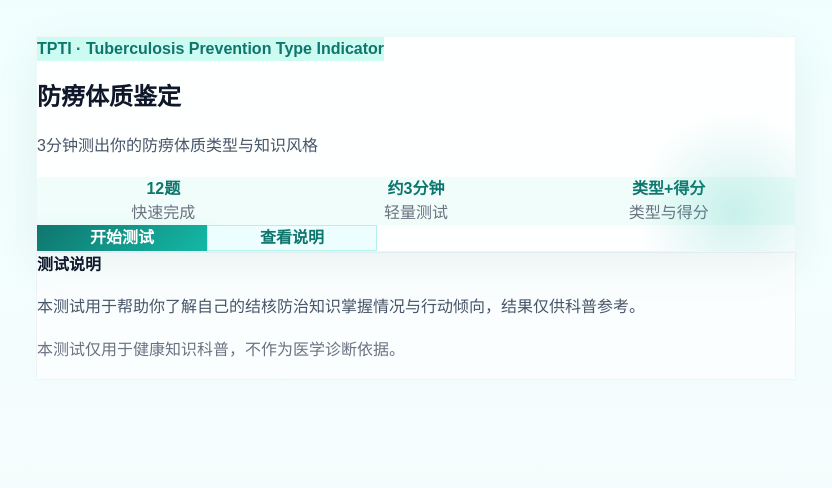
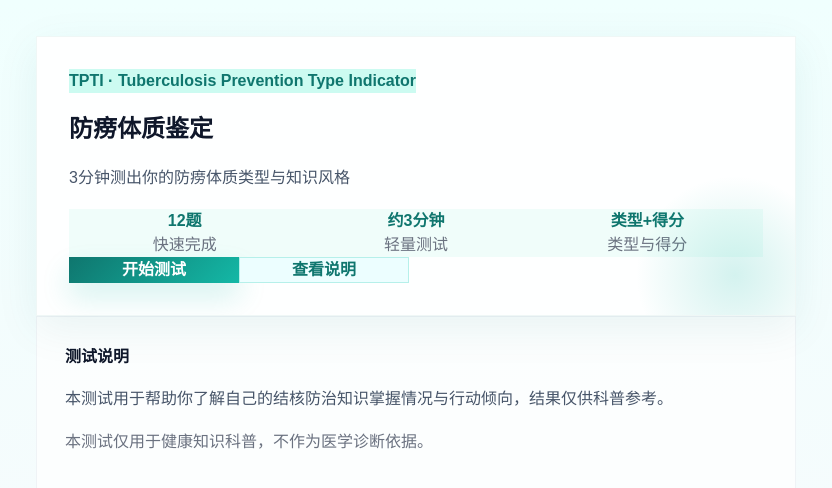
Before and after one commit to zhy0504/tpti, a Vue app: page / in a window 1280 px wide. Shown: the top 488 px of the page, without its empty margins (224-1056 px from the left). Built offline with nearby package versions, Linux system fonts and the light colour scheme.

Commit message:
Improve home page layout spacing
Ultraworked with [Sisyphus](https://github.com/code-yeongyu/oh-my-openagent)

Co-authored-by: Sisyphus <clio-agent@sisyphuslabs.ai>

```diff
--- a/src/assets/main.css
+++ b/src/assets/main.css
@@ -90,13 +90,13 @@ img {
   border: 1px solid var(--border-soft);
   border-radius: var(--radius-card);
   box-shadow: var(--shadow-soft);
-  padding: 32rpx;
+  padding: 40rpx;
 }
 
 .hero-card {
   overflow: hidden;
   position: relative;
-  padding: 36rpx;
+  padding: 44rpx;
 }
 
 .hero-card::after {
@@ -114,7 +114,7 @@ img {
   background: rgba(255, 255, 255, 0.72);
   border-color: rgba(148, 163, 184, 0.12);
   box-shadow: none;
-  padding: 28rpx 32rpx;
+  padding: 32rpx 36rpx;
 }
 
 .badge {
@@ -214,13 +214,13 @@ img {
 .metrics-grid {
   display: flex;
   justify-content: space-between;
-  gap: 12rpx;
+  gap: 16rpx;
   margin-bottom: 20rpx;
 }
 
 .metric-card {
   flex: 1;
-  padding: 24rpx 12rpx;
+  padding: 28rpx 16rpx;
   border-radius: var(--radius-sm);
   background: var(--primary-lightest);
   text-align: center;
@@ -248,7 +248,19 @@ img {
 
 @media (min-width: 768px) {
   .app-shell {
-    padding: 36px 24px 56px;
+    padding: 36px 32px 56px;
+  }
+
+  .page {
+    max-width: 860px;
+  }
+
+  .card {
+    padding: 28px;
+  }
+
+  .hero-card {
+    padding: 32px;
   }
 
   .button-row,
@@ -261,6 +273,12 @@ img {
   .action-row > .button {
     width: auto;
     min-width: 170px;
+  }
+}
+
+@media (min-width: 1200px) {
+  .page {
+    max-width: 1000px;
   }
 }
 
```
